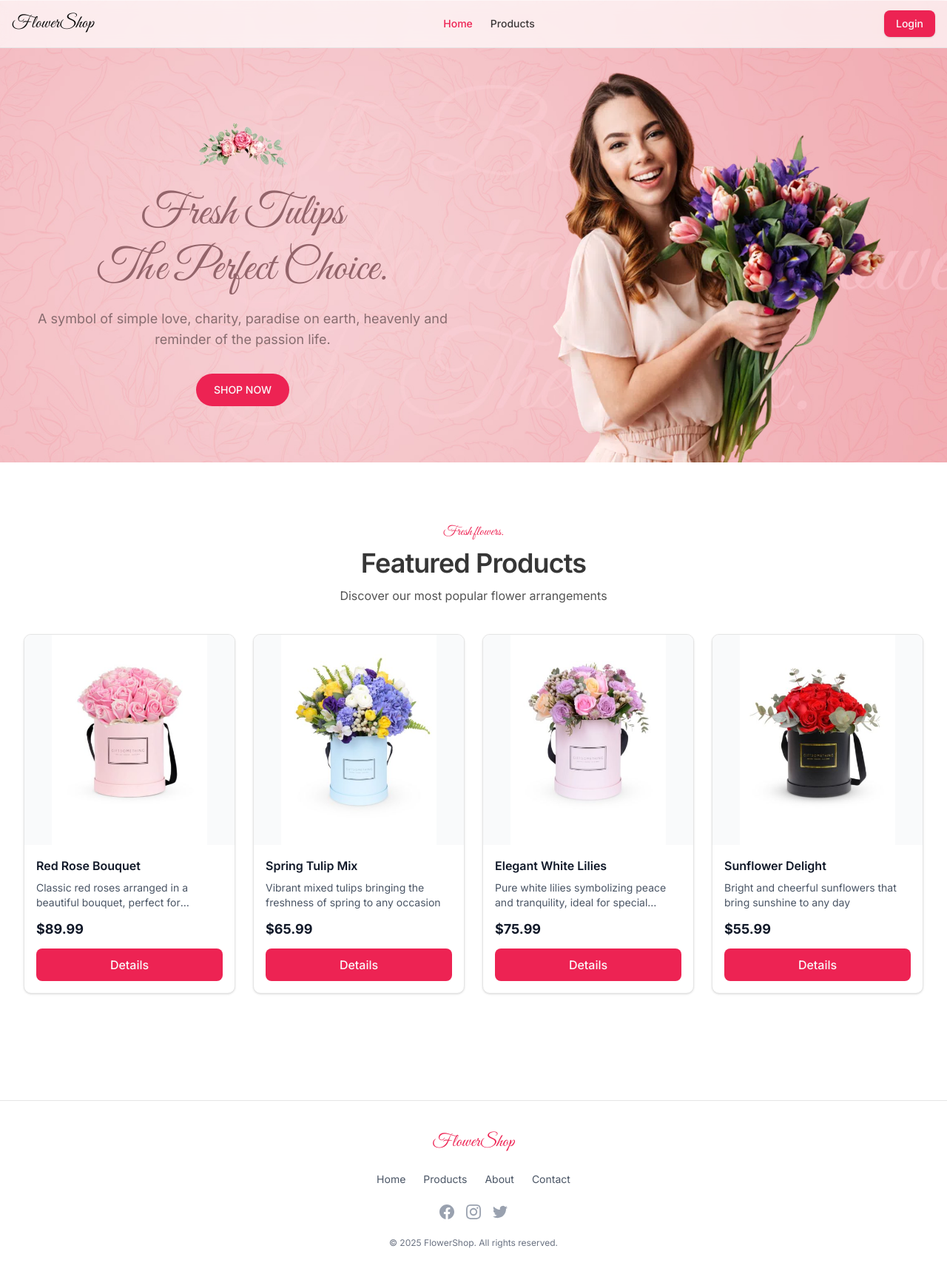
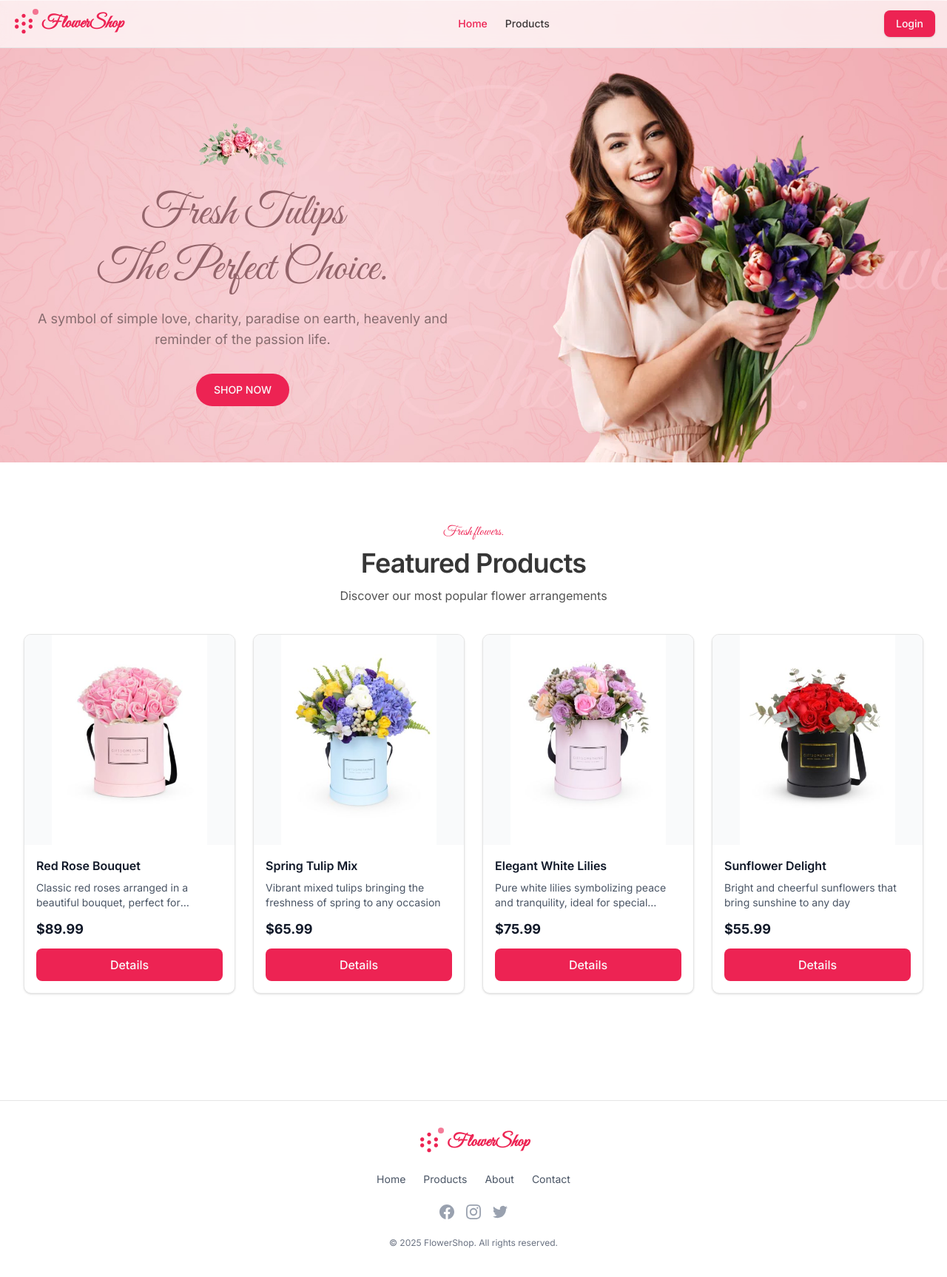
Before and after one commit to piyal007/flower_shop, a Next.js app: page / in a window 1280 px wide. Shown: the whole page at 74% size. Built offline with nearby package versions, Linux system fonts and the light colour scheme; no server answers.

Commit message:
update logo

```diff
--- a/src/components/footer.js
+++ b/src/components/footer.js
@@ -6,7 +6,24 @@ export default function Footer() {
       <div className="mx-auto max-w-7xl px-4 sm:px-6 lg:px-8 py-10">
         <div className="flex flex-col items-center space-y-6">
           {/* Logo */}
-          <div className="text-2xl [font-family:var(--font-great-vibes)] text-primary">FlowerShop</div>
+          <Link href="/" className="flex items-center gap-2 group">
+            {/* Flower Icon */}
+            <div className="relative">
+              <svg
+                className="w-8 h-8 text-primary group-hover:text-primary/80 transition-colors"
+                fill="currentColor"
+                viewBox="0 0 24 24"
+              >
+                <path d="M12 2C13.1 2 14 2.9 14 4C14 5.1 13.1 6 12 6C10.9 6 10 5.1 10 4C10 2.9 10.9 2 12 2ZM21 9C21 7.9 20.1 7 19 7C17.9 7 17 7.9 17 9C17 10.1 17.9 11 19 11C20.1 11 21 10.1 21 9ZM7 9C7 7.9 6.1 7 5 7C3.9 7 3 7.9 3 9C3 10.1 3.9 11 5 11C6.1 11 7 10.1 7 9ZM12 10C13.1 10 14 10.9 14 12C14 13.1 13.1 14 12 14C10.9 14 10 13.1 10 12C10 10.9 10.9 10 12 10ZM19 13C20.1 13 21 13.9 21 15C21 16.1 20.1 17 19 17C17.9 17 17 16.1 17 15C17 13.9 17.9 13 19 13ZM5 13C6.1 13 7 13.9 7 15C7 16.1 6.1 17 5 17C3.9 17 3 16.1 3 15C3 13.9 3.9 13 5 13ZM12 18C13.1 18 14 18.9 14 20C14 21.1 13.1 22 12 22C10.9 22 10 21.1 10 20C10 18.9 10.9 18 12 18Z"/>
+              </svg>
+              {/* Small decorative dot */}
+              <div className="absolute -top-1 -right-1 w-2 h-2 bg-primary/60 rounded-full"></div>
+            </div>
+            {/* Logo Text */}
+            <span className="text-2xl font-semibold text-primary group-hover:text-primary/80 transition-colors [font-family:var(--font-great-vibes)]">
+              FlowerShop
+            </span>
+          </Link>
 
           {/* Navigation Links */}
           <nav className="flex flex-wrap justify-center gap-6 text-sm">
--- a/src/components/navbar.js
+++ b/src/components/navbar.js
@@ -45,7 +45,27 @@ export default function Navbar() {
       <div className="mx-auto max-w-7xl px-4 sm:px-6 lg:px-4">
         <div className="h-16 flex items-center justify-between">
           <div className="flex items-center gap-3">
-            <Link href="/" className={cn("text-2xl", "[font-family:var(--font-great-vibes)]")} onClick={() => setOpen(false)}>FlowerShop</Link>
+            <Link href="/" className="flex items-center gap-2 group" onClick={() => setOpen(false)}>
+              {/* Flower Icon */}
+              <div className="relative">
+                <svg
+                  className="w-8 h-8 text-primary group-hover:text-primary/80 transition-colors"
+                  fill="currentColor"
+                  viewBox="0 0 24 24"
+                >
+                  <path d="M12 2C13.1 2 14 2.9 14 4C14 5.1 13.1 6 12 6C10.9 6 10 5.1 10 4C10 2.9 10.9 2 12 2ZM21 9C21 7.9 20.1 7 19 7C17.9 7 17 7.9 17 9C17 10.1 17.9 11 19 11C20.1 11 21 10.1 21 9ZM7 9C7 7.9 6.1 7 5 7C3.9 7 3 7.9 3 9C3 10.1 3.9 11 5 11C6.1 11 7 10.1 7 9ZM12 10C13.1 10 14 10.9 14 12C14 13.1 13.1 14 12 14C10.9 14 10 13.1 10 12C10 10.9 10.9 10 12 10ZM19 13C20.1 13 21 13.9 21 15C21 16.1 20.1 17 19 17C17.9 17 17 16.1 17 15C17 13.9 17.9 13 19 13ZM5 13C6.1 13 7 13.9 7 15C7 16.1 6.1 17 5 17C3.9 17 3 16.1 3 15C3 13.9 3.9 13 5 13ZM12 18C13.1 18 14 18.9 14 20C14 21.1 13.1 22 12 22C10.9 22 10 21.1 10 20C10 18.9 10.9 18 12 18Z"/>
+                </svg>
+                {/* Small decorative dot */}
+                <div className="absolute -top-1 -right-1 w-2 h-2 bg-primary/60 rounded-full"></div>
+              </div>
+              {/* Logo Text */}
+              <span className={cn(
+                "text-2xl font-semibold text-primary group-hover:text-primary/80 transition-colors",
+                "[font-family:var(--font-great-vibes)]"
+              )}>
+                FlowerShop
+              </span>
+            </Link>
           </div>
           <nav className="hidden md:flex items-center gap-6">
             <Link
```
